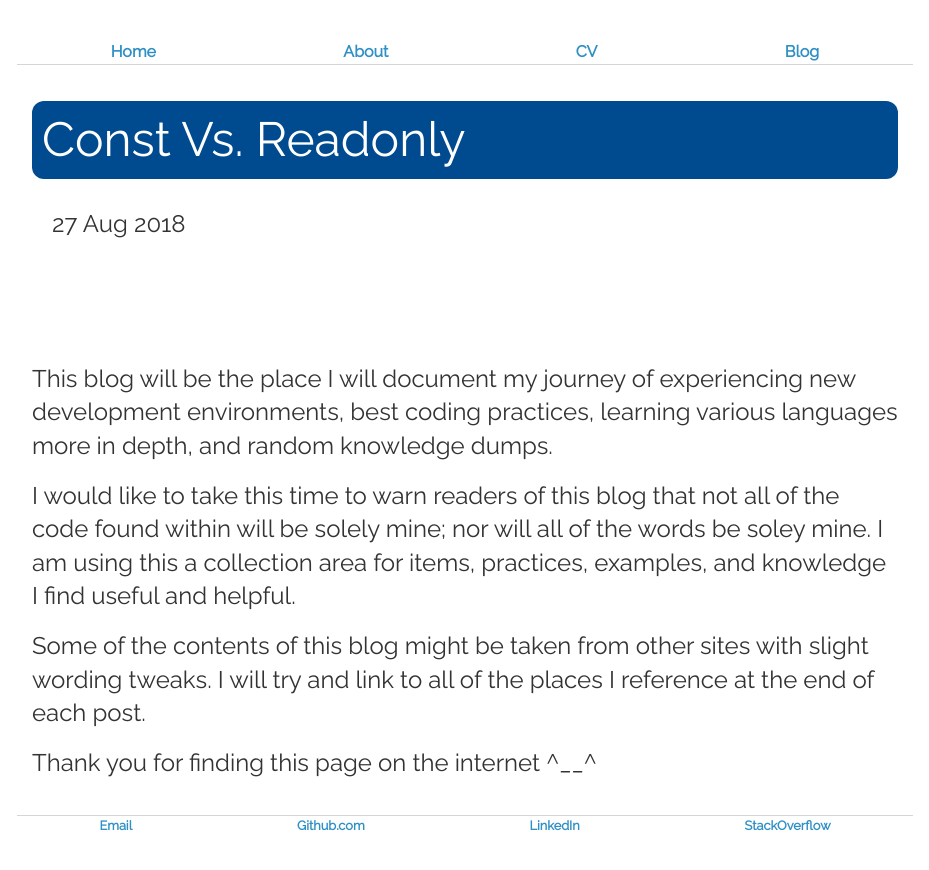
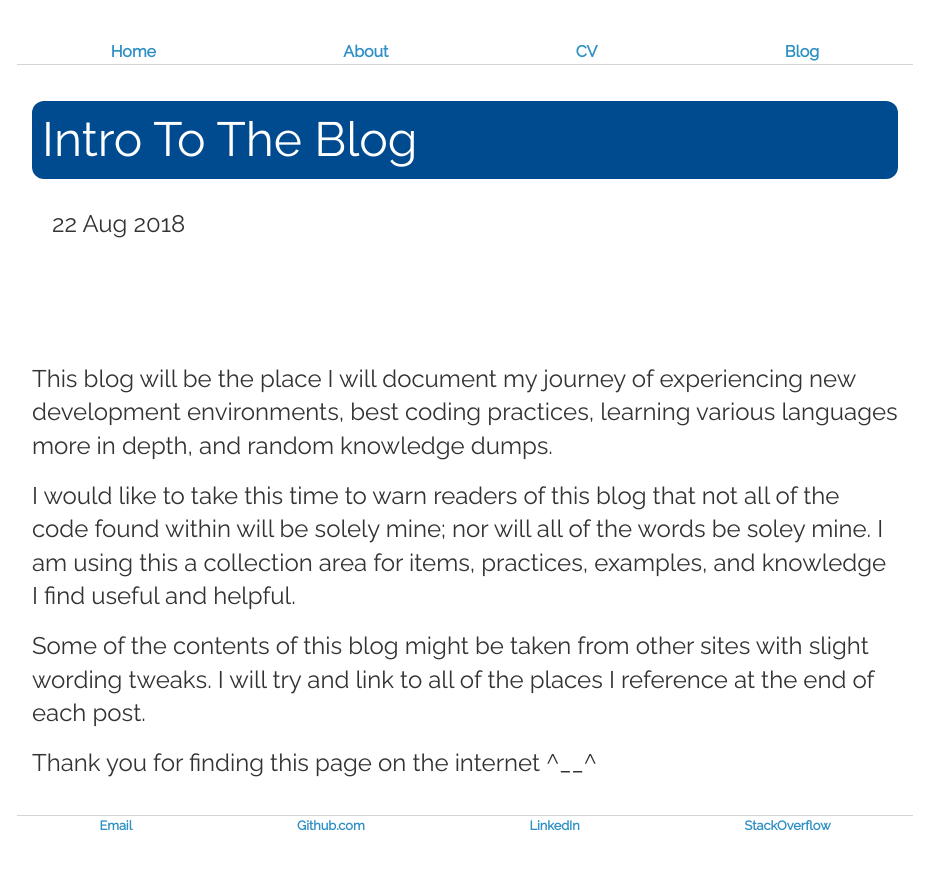
Before and after one commit to maylortaylor/maylortaylor.github.io, a Jekyll site: the page built from _posts/2018-08-22-into-to-the-blog.md, in a window 1280 px wide. Shown: the top 870 px of the page, without its empty margins (175-1104 px from the left). Built offline with Jekyll 4.4.1, drawn with Linux system fonts in a browser that asks for light colours.

Commit message:
fixe title on intro blog

```diff
--- a/_posts/2018-08-22-into-to-the-blog.md
+++ b/_posts/2018-08-22-into-to-the-blog.md
@@ -1,7 +1,7 @@
 ---
 layout: post
-title: "Const Vs. Readonly"
-date: 2018-08-27
+title: "Intro To The Blog"
+date: 2018-08-22
 ---
 # Intro to the blog
 
```
